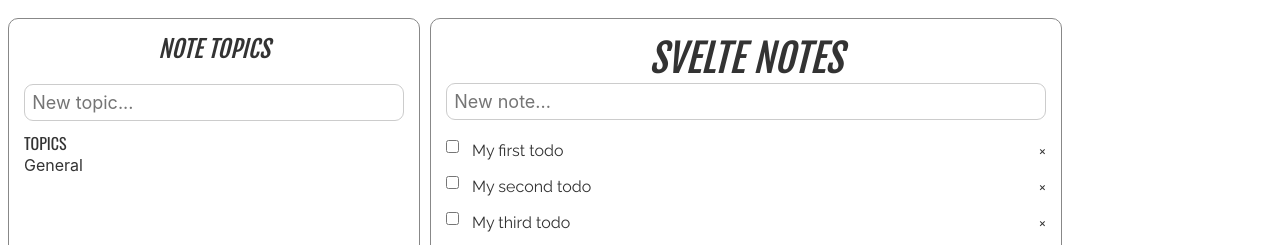
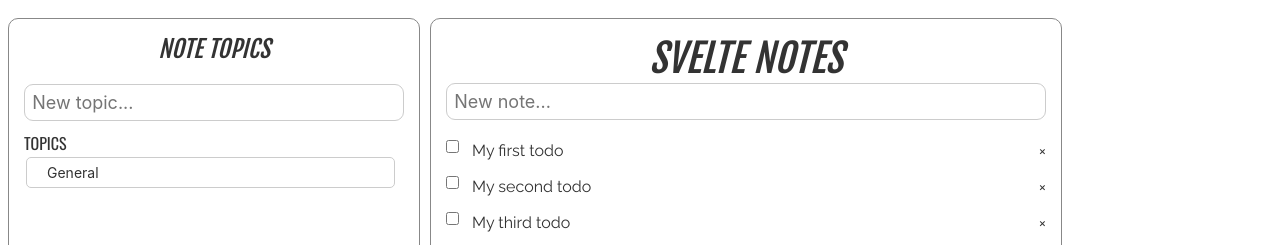
Before and after one commit to hamzanadeveloper/svelte-todo, a Svelte app: page / in a window 1280 px wide. Shown: the top 245 px of the page. Built offline with nearby package versions, Linux system fonts and the light colour scheme.

Commit message:
Stylings on topics

```diff
--- a/src/Todos.svelte
+++ b/src/Todos.svelte
@@ -60,6 +60,10 @@ function checkAllTodos(event) {
     todos = todos;
 }
 
+function changeTopic(data){
+    console.log(data)
+}
+
 function updateFilter(newFilter) {
     currentFilter = newFilter;
 }
@@ -95,7 +99,7 @@ function handleToggleComplete(event) {
         <div class="active-topics">TOPICS</div>
 
         {#each topics as topic}
-            <div>{capitalizeFirstLetter(topic)}</div>
+            <button class="button-topics" on:click={()=>changeTopic(topic)} >{capitalizeFirstLetter(topic)}</button>
         {/each}
     </div>
     <div class="container">
@@ -132,6 +136,13 @@ function handleToggleComplete(event) {
 
 
 <style>
+    .button-topics{
+        width: 97%;
+        text-align: left;
+        padding-left: 20px;
+        margin: 2px;
+        border-radius: 5px;
+    }
     .page{
         display: flex;
     }
@@ -224,8 +235,8 @@ function handleToggleComplete(event) {
         appearance: none;
     }
     button:hover {
-       background: rgb(67,81,175);
-       color:white;
+       background: #d0d0d0;
+       color:black;
     }
     button:focus {
         outline: none;
```
